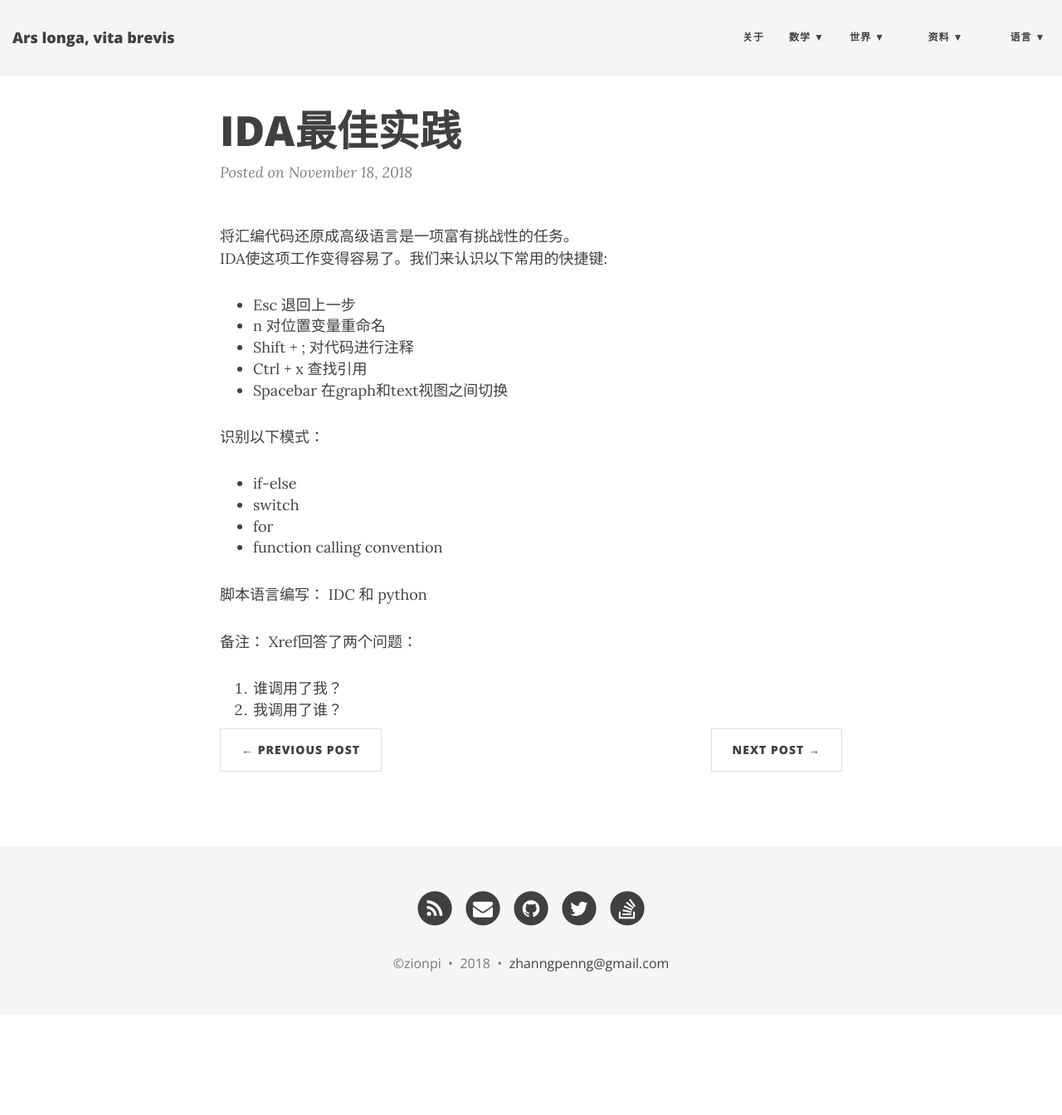
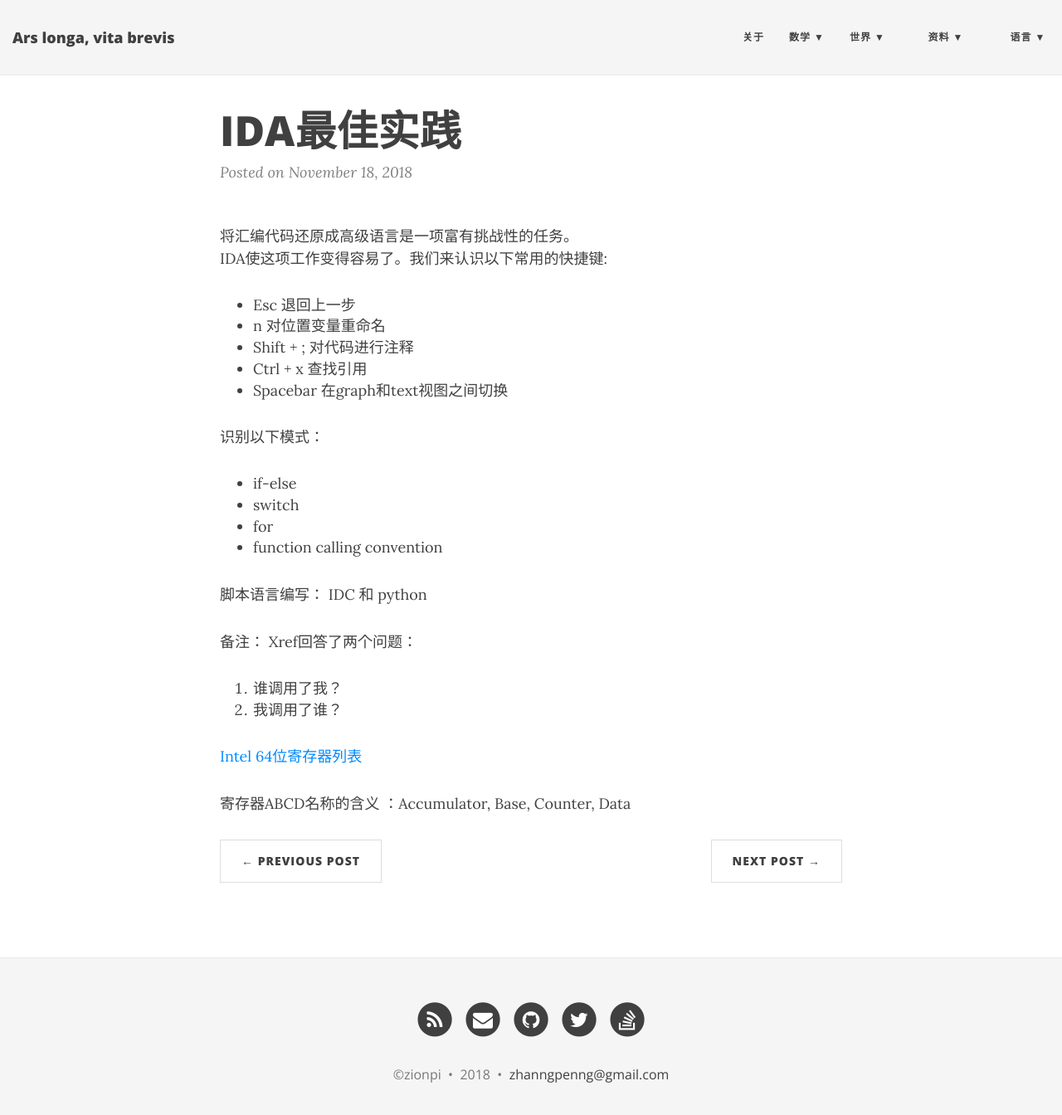
Before and after one commit to ZionPi/zionpi.github.io, a Jekyll site: the page built from _posts/2018-11-18-ida-practice.md, in a window 1280 px wide and 1357 px high. Shown: the top 1344 px of the window at 83% size. Built offline with Jekyll 4.4.1, drawn with Linux system fonts in a browser that asks for light colours; nearby versions of some CDN libraries.

Commit message:
Update 2018-11-18-ida-practice.md

```diff
--- a/_posts/2018-11-18-ida-practice.md
+++ b/_posts/2018-11-18-ida-practice.md
@@ -16,6 +16,8 @@ IDA使这项工作变得容易了。我们来认识以下常用的快捷键:
 - for
 - function calling convention
 
+
+
 脚本语言编写：
 IDC 和 python
 
@@ -26,3 +28,7 @@ IDC 和 python
 Xref回答了两个问题：
 1. 谁调用了我？
 2. 我调用了谁？
+
+[Intel 64位寄存器列表](https://cs.brown.edu/courses/cs033/docs/guides/x64_cheatsheet.pdf)
+
+寄存器ABCD名称的含义 ：Accumulator, Base, Counter, Data
```
